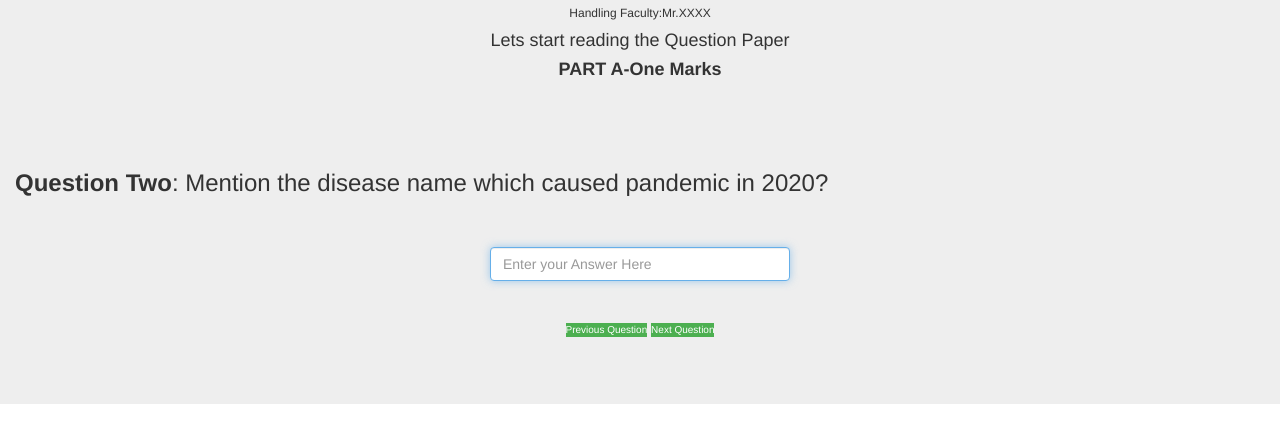
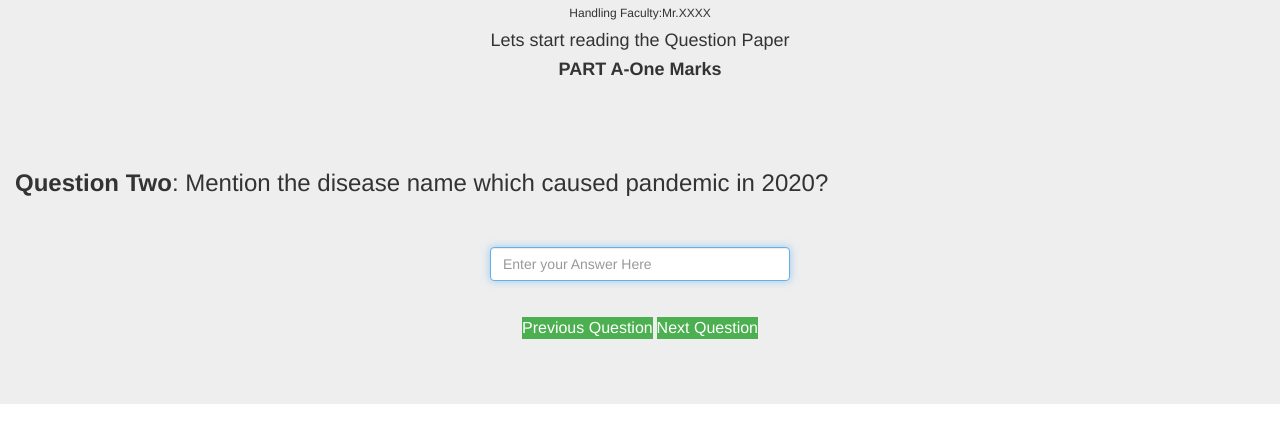
Before and after one commit to sowmiya-cmd/Question-Paper-For-Visually-Impaired, a website: page question2.html in a window 1280 px wide. Shown: the part 150-592 px from the top of the page. Drawn offline with Linux system fonts and the light colour scheme.

Commit message:
Update question2.html

```diff
--- a/question2.html
+++ b/question2.html
@@ -45,15 +45,15 @@
             #reveal-checked:not(:checked) ~ * {
                 display: none;
             }
-			.button {
+			.button {display: inline-block;
   background-color: #4CAF50; /* Green */
   border: none;
-font-size: 10px;
+font-size: 16px;
   color: white;
 
   text-align: center;
   text-decoration: none;
-  display: inline-block;
+
 
 }
         </style>
```
